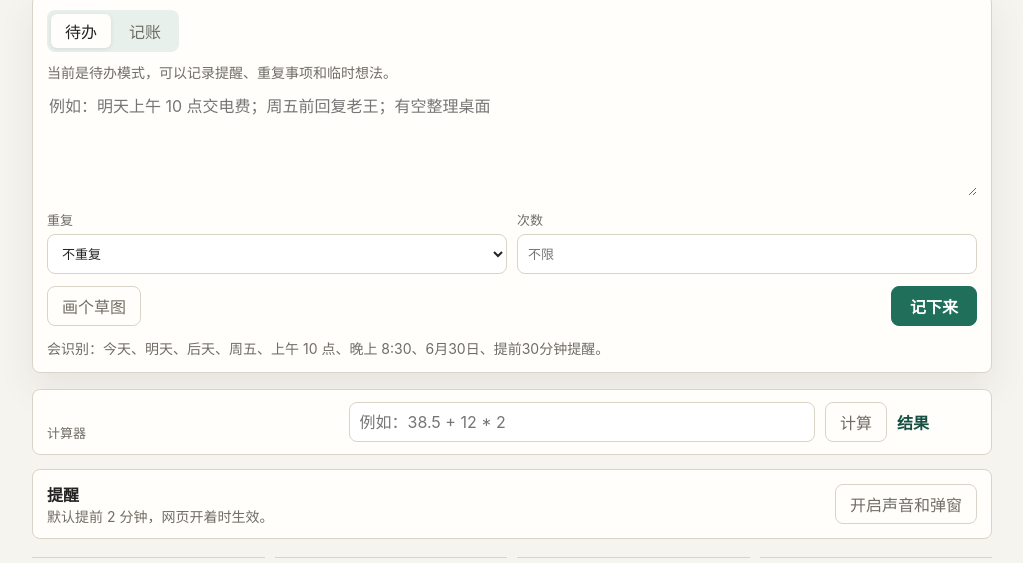
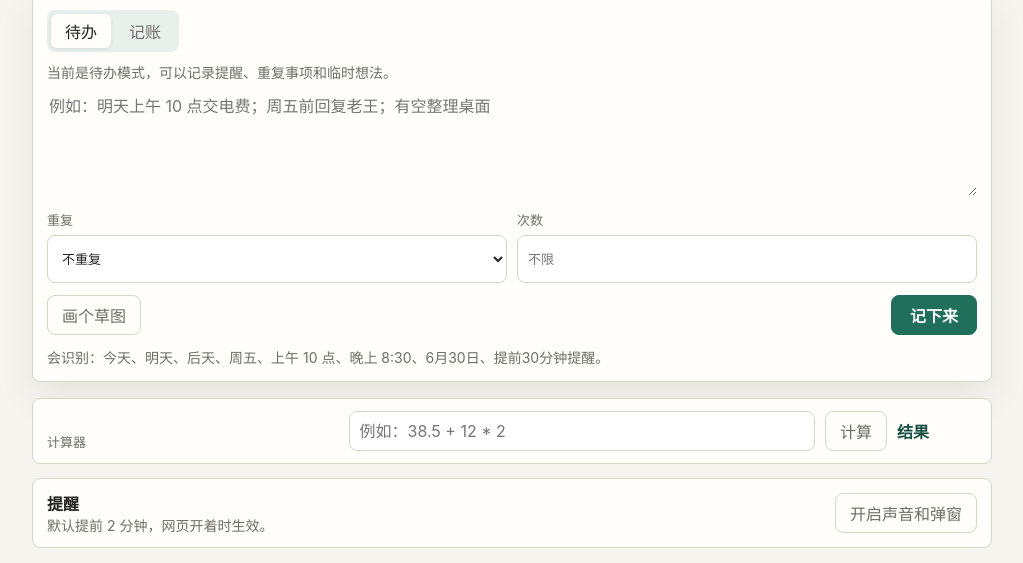
Before and after one commit to jackcorlone/personal-todo, a website: page public/index.html in a window 1280 px wide. Shown: the part 182-745 px from the top of the page, without its empty margins (128-1151 px from the left). Drawn offline with Linux system fonts and the light colour scheme; no server answers.

Commit message:
Align repeat field heights

```diff
--- a/public/styles.css
+++ b/public/styles.css
@@ -127,6 +127,10 @@ textarea {
   gap: 5px;
 }
 
+.inlineFields label {
+  grid-template-rows: 20px 48px;
+}
+
 input,
 select {
   width: 100%;
@@ -136,6 +140,13 @@ select {
   background: white;
   color: var(--ink);
   padding: 0 10px;
+}
+
+.inlineFields input,
+.inlineFields select {
+  height: 48px;
+  min-height: 48px;
+  line-height: 48px;
 }
 
 .composerBar {
```
